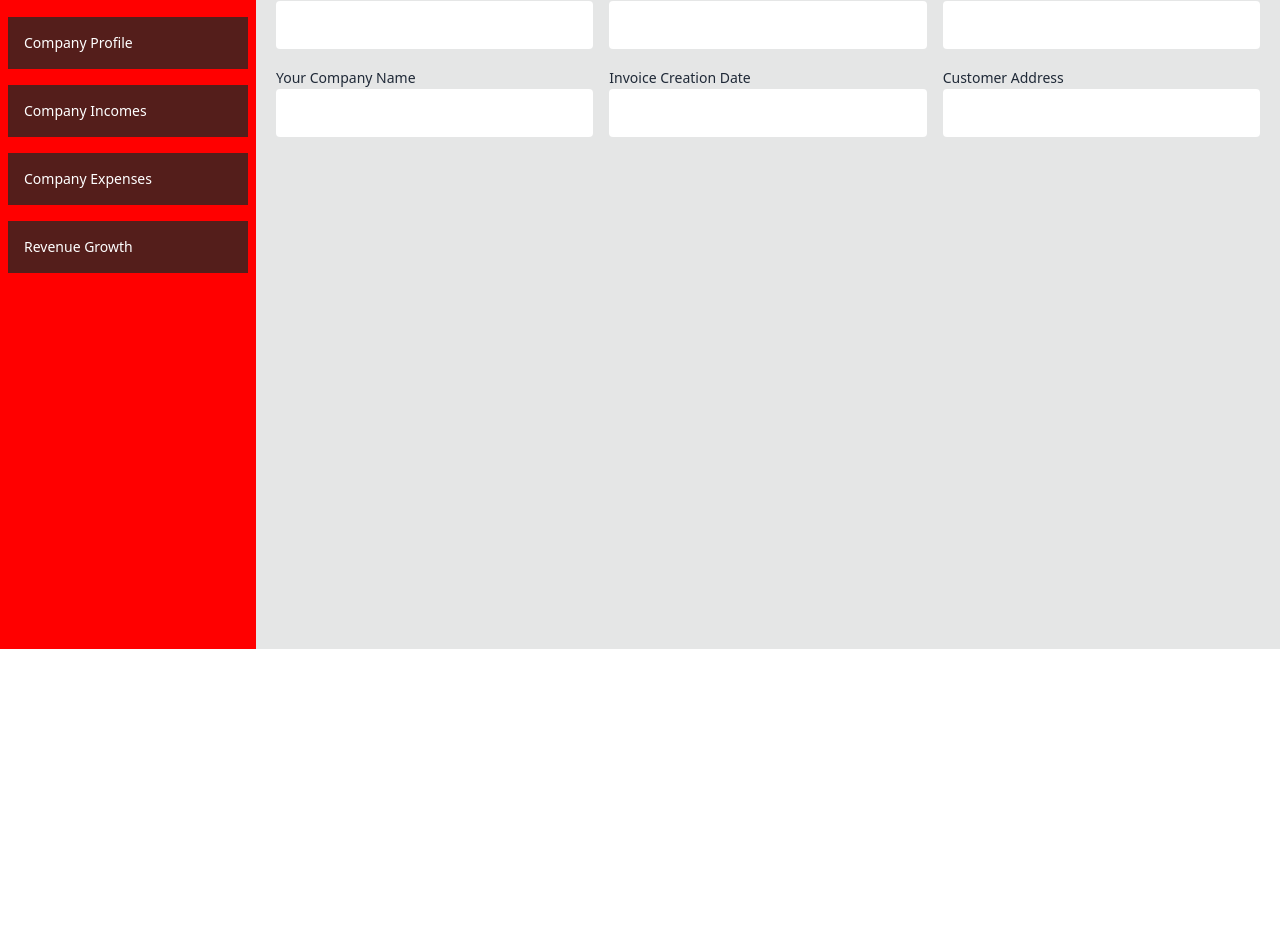
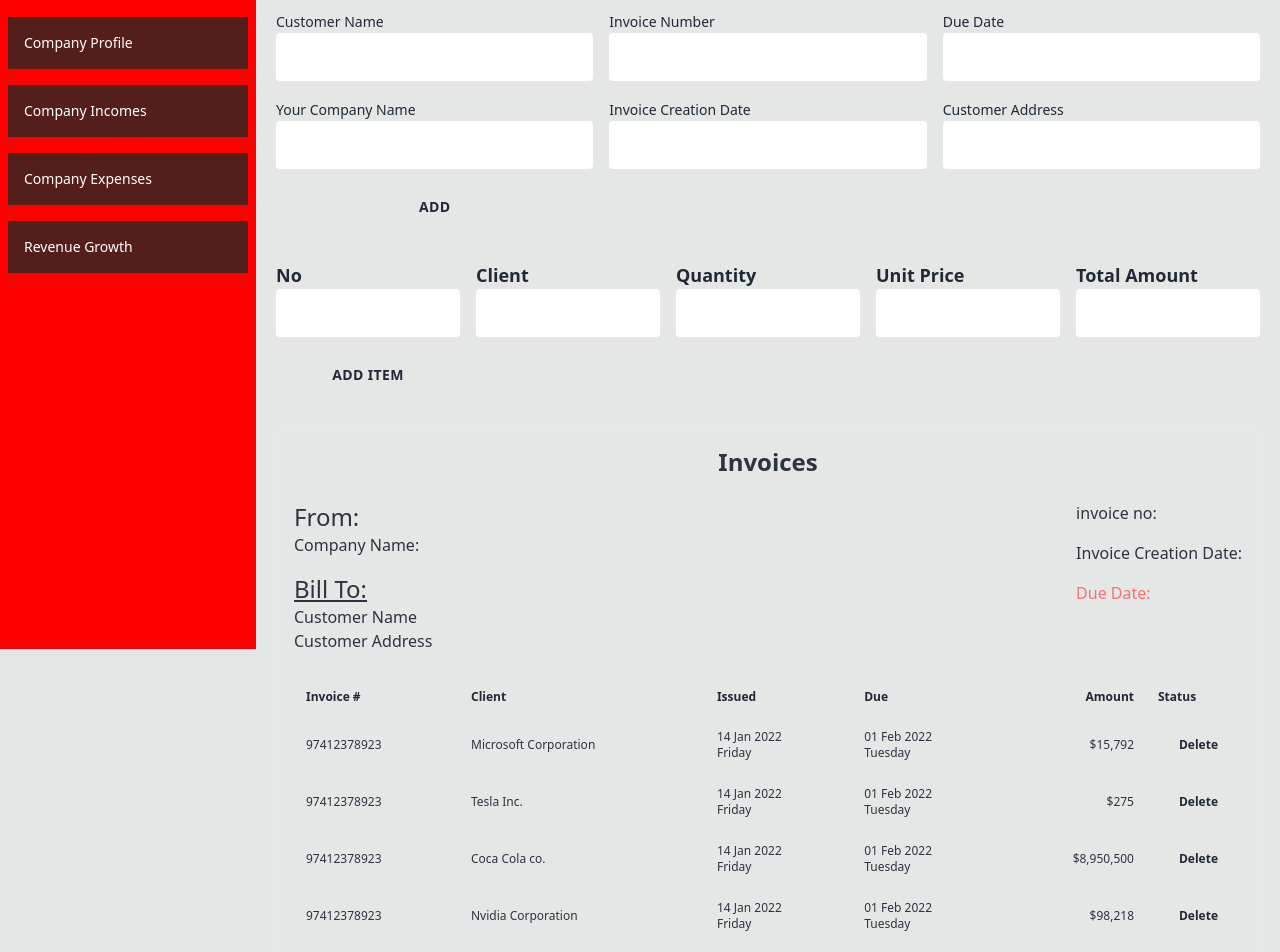
Before and after one commit to maasajal/revboost-solutions, a React (Vite) app: page /dashboard/invoice in a window 1280 px wide. Shown: the part 151-1103 px from the top of the page. Before the commit the page ends 800 px from the top, so only its background shows below. Built offline with nearby package versions, Linux system fonts and the light colour scheme.

Commit message:
Update: Invoice Page-invoice table added

```diff
--- a/src/pages/InvoiceAndBilling/Invoice.tsx
+++ b/src/pages/InvoiceAndBilling/Invoice.tsx
@@ -1,7 +1,7 @@
 const Invoice = () => {
   return (
     <>
-      <section className="container mx-auto mt-10">
+      <section className="container mx-auto mt-10 space-y-8">
         <h2>Invoice</h2>
         <div>
           <form className="grid lg:grid-cols-3 sm:grid-cols-2 grid-cols-1 gap-4 ">
@@ -42,7 +42,7 @@ const Invoice = () => {
               </div>
               <div>
                 <label htmlFor="email" className="text-sm">
-                 Invoice Creation Date
+                  Invoice Creation Date
                 </label>
                 <input
                   id="email"
@@ -54,7 +54,7 @@ const Invoice = () => {
             <div className="space-y-4">
               <div>
                 <label htmlFor="name" className="text-sm">
-                 Due Date
+                  Due Date
                 </label>
                 <input
                   id="name"
@@ -65,7 +65,7 @@ const Invoice = () => {
               </div>
               <div>
                 <label htmlFor="email" className="text-sm">
-                 Customer Address
+                  Customer Address
                 </label>
                 <input
                   id="email"
@@ -74,7 +74,222 @@ const Invoice = () => {
                 />
               </div>
             </div>
+            <button
+              type="submit"
+              className="w-full p-3 text-sm font-bold tracking-wide uppercase rounded dark:bg-red-400 dark:text-gray-50"
+            >
+              Add
+            </button>
           </form>
+        </div>
+        <div className="grid lg:grid-cols-5  grid-flow-row-dense gap-4 ">
+          <div>
+            <label htmlFor="name" className="text-lg font-bold">
+              No
+            </label>
+            <input
+              id="name"
+              type="text"
+              placeholder=""
+              className="w-full p-3 rounded dark:bg-gray-100"
+            />
+          </div>
+          <div>
+            <label htmlFor="name" className="text-lg font-bold">
+              Client
+            </label>
+            <input
+              id="name"
+              type="text"
+              placeholder=""
+              className="w-full p-3 rounded dark:bg-gray-100"
+            />
+          </div>
+          <div>
+            <label htmlFor="name" className="text-lg font-bold">
+              Quantity
+            </label>
+            <input
+              id="name"
+              type="text"
+              placeholder=""
+              className="w-full p-3 rounded dark:bg-gray-100"
+            />
+          </div>
+          <div>
+            <label htmlFor="name" className="text-lg font-bold">
+              Unit Price
+            </label>
+            <input
+              id="name"
+              type="text"
+              placeholder=""
+              className="w-full p-3 rounded dark:bg-gray-100"
+            />
+          </div>
+          <div>
+            <label htmlFor="name" className="text-lg font-bold">
+              Total Amount
+            </label>
+            <input
+              id="name"
+              type="text"
+              placeholder=""
+              className="w-full p-3 rounded dark:bg-gray-100"
+            />
+          </div>
+          <button
+            type="submit"
+            className="w-full p-3 text-sm font-bold tracking-wide uppercase rounded dark:bg-red-400 dark:text-gray-50"
+          >
+            Add Item
+          </button>
+        </div>
+        {/* Table */}
+        <div className="space-y-6 border-2 p-4">
+          <h2 className="mb-4 text-center text-2xl font-bold leading-tight">
+            Invoices
+          </h2>
+          <div className="flex justify-between">
+            <div className="space-y-4">
+              <div>
+                <h5>From:</h5>
+                <p>Company Name:</p>
+              </div>
+              <div>
+                <h5 className="underline">Bill To:</h5>
+                <p>Customer Name</p>
+                <p>Customer Address</p>
+              </div>
+            </div>
+            <div className="space-y-4">
+              <p>invoice no:</p>
+              <p>Invoice Creation Date:</p>
+              <p className="text-red-400">Due Date:</p>
+            </div>
+          </div>
+          <div className=" dark:text-gray-800">
+            <div className="overflow-x-auto">
+              <table className="min-w-full text-xs">
+                <colgroup>
+                  <col />
+                  <col />
+                  <col />
+                  <col />
+                  <col />
+                  <col className="w-24" />
+                </colgroup>
+                <thead className="dark:bg-red-400">
+                  <tr className="text-left">
+                    <th className="p-3">Invoice #</th>
+                    <th className="p-3">Client</th>
+                    <th className="p-3">Issued</th>
+                    <th className="p-3">Due</th>
+                    <th className="p-3 text-right">Amount</th>
+                    <th className="p-3">Status</th>
+                  </tr>
+                </thead>
+                <tbody>
+                  <tr className="border-b border-opacity-20 dark:border-gray-300 dark:bg-gray-50">
+                    <td className="p-3">
+                      <p>97412378923</p>
+                    </td>
+                    <td className="p-3">
+                      <p>Microsoft Corporation</p>
+                    </td>
+                    <td className="p-3">
+                      <p>14 Jan 2022</p>
+                      <p className="dark:text-gray-600">Friday</p>
+                    </td>
+                    <td className="p-3">
+                      <p>01 Feb 2022</p>
+                      <p className="dark:text-gray-600">Tuesday</p>
+                    </td>
+                    <td className="p-3 text-right">
+                      <p>$15,792</p>
+                    </td>
+                    <td className="p-3 text-right">
+                      <span className="px-3 py-1 font-semibold rounded-md dark:bg-red-400 dark:text-gray-50">
+                        <span>Delete</span>
+                      </span>
+                    </td>
+                  </tr>
+                  <tr className="border-b border-opacity-20 dark:border-gray-300 dark:bg-gray-50">
+                    <td className="p-3">
+                      <p>97412378923</p>
+                    </td>
+                    <td className="p-3">
+                      <p>Tesla Inc.</p>
+                    </td>
+                    <td className="p-3">
+                      <p>14 Jan 2022</p>
+                      <p className="dark:text-gray-600">Friday</p>
+                    </td>
+                    <td className="p-3">
+                      <p>01 Feb 2022</p>
+                      <p className="dark:text-gray-600">Tuesday</p>
+                    </td>
+                    <td className="p-3 text-right">
+                      <p>$275</p>
+                    </td>
+                    <td className="p-3 text-right">
+                      <span className="px-3 py-1 font-semibold rounded-md dark:bg-red-400 dark:text-gray-50">
+                        <span>Delete</span>
+                      </span>
+                    </td>
+                  </tr>
+                  <tr className="border-b border-opacity-20 dark:border-gray-300 dark:bg-gray-50">
+                    <td className="p-3">
+                      <p>97412378923</p>
+                    </td>
+                    <td className="p-3">
+                      <p>Coca Cola co.</p>
+                    </td>
+                    <td className="p-3">
+                      <p>14 Jan 2022</p>
+                      <p className="dark:text-gray-600">Friday</p>
+                    </td>
+                    <td className="p-3">
+                      <p>01 Feb 2022</p>
+                      <p className="dark:text-gray-600">Tuesday</p>
+                    </td>
+                    <td className="p-3 text-right">
+                      <p>$8,950,500</p>
+                    </td>
+                    <td className="p-3 text-right">
+                      <span className="px-3 py-1 font-semibold rounded-md dark:bg-red-400 dark:text-gray-50">
+                        <span>Delete</span>
+                      </span>
+                    </td>
+                  </tr>
+                  <tr className="border-b border-opacity-20 dark:border-gray-300 dark:bg-gray-50">
+                    <td className="p-3">
+                      <p>97412378923</p>
+                    </td>
+                    <td className="p-3">
+                      <p>Nvidia Corporation</p>
+                    </td>
+                    <td className="p-3">
+                      <p>14 Jan 2022</p>
+                      <p className="dark:text-gray-600">Friday</p>
+                    </td>
+                    <td className="p-3">
+                      <p>01 Feb 2022</p>
+                      <p className="dark:text-gray-600">Tuesday</p>
+                    </td>
+                    <td className="p-3 text-right">
+                      <p>$98,218</p>
+                    </td>
+                    <td className="p-3 text-right">
+                      <span className="px-3 py-1 font-semibold rounded-md dark:bg-red-400 dark:text-gray-50">
+                        <span>Delete</span>
+                      </span>
+                    </td>
+                  </tr>
+                </tbody>
+              </table>
+            </div>
+          </div>
         </div>
       </section>
     </>
```
